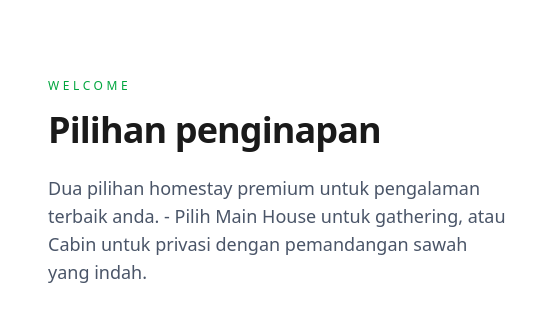
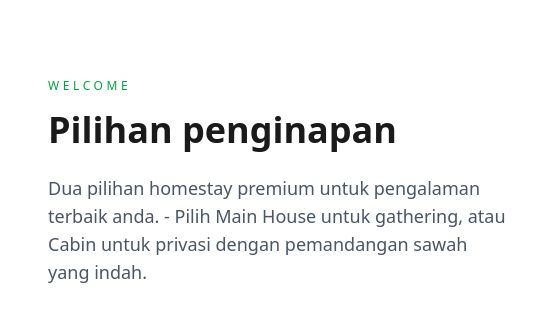
Before and after one commit to harithmdn-prog/bendangemilang, a website: page frontends/index.html in a window 1280 px wide. Shown: the part 956-1271 px from the top of the page, 0-556 px from the left. Drawn offline with Linux system fonts and the light colour scheme.

Commit message:
update frontends

```diff
--- a/backend/server.js
+++ b/backend/server.js
@@ -35,7 +35,6 @@ app.use(express.static(
     path.join(__dirname, '..', 'frontends')))
 
 
-
 const paymentRoutes = require('./routes/paymentRoutes')
 const bookingRoutes = require('./routes/bookingRoutes')
 const { createPayment, paymentCallback } = require('./controllers/paymentController')
--- a/frontends/index.html
+++ b/frontends/index.html
@@ -48,11 +48,11 @@
       </section>
       <section>
         <div class="px-6 md:py-32 md:px-12 py-24">
-          <div class="max-w-7xl mx-auto grid grid-cols-1 md:grid-cols-12 gap-12 items-center">
+          <div class="max-w-7xl mx-auto flex flex-col md:grid md:grid-cols-12 gap-12 items-center">
             <div class="md:col-span-5">
              <p class="uppercase tracking-[0.3em] text-xs font-medium text-green-600">welcome</p>
-             <h2 class="text-3xl md:text-4xl font-display font-semibold tracking-tight text-[#1A1A1A] mt-4">Pilihan penginapan</h2>
-             <p class="mt-6 text-lg text-[#4a5568]">Dua pilihan homestay premium untuk pengalaman terbaik anda. - Pilih Main House untuk gathering, atau Cabin untuk privasi dengan pemandangan sawah yang indah.</p>
+             <h2 class="text-3xl md:text-4xl font-display font-semibold  text-[#1A1A1A] mt-4">Pilihan penginapan</h2>
+             <p class="mt-6 text-lg  text-[#4a5568]">Dua pilihan homestay premium untuk pengalaman terbaik anda. - Pilih Main House untuk gathering, atau Cabin untuk privasi dengan pemandangan sawah yang indah.</p>
 
               <div class="mt-8 flex gap-8">
                 <div>
```
